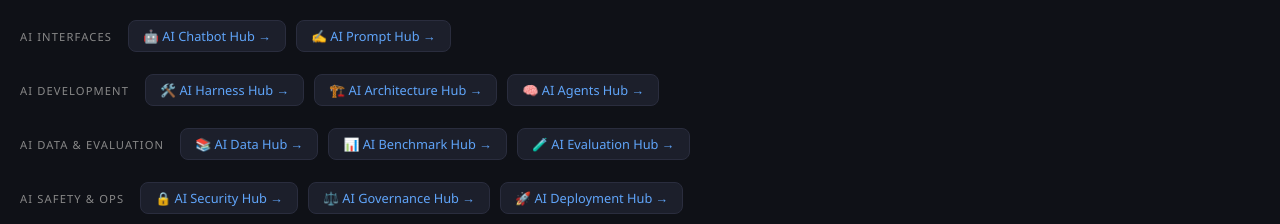
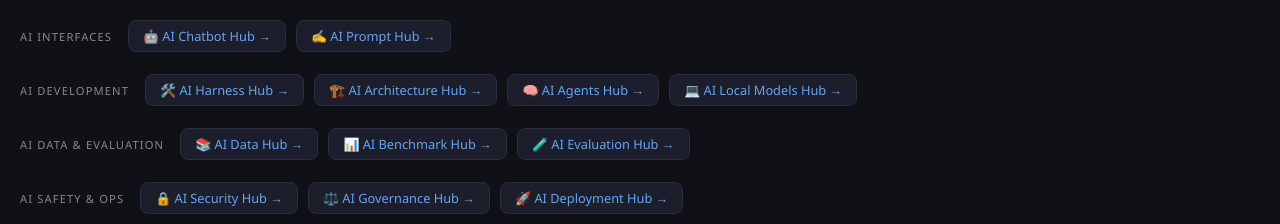
Before and after one commit to JoeMBraun/ai-hub, a plain HTML site: page governance-hub.html in a window 1280 px wide. Shown: the top 224 px of the page. Drawn offline with Linux system fonts and the light colour scheme.

Commit message:
Add link to AI Local Models Hub in navigation

```diff
--- a/governance-hub.html
+++ b/governance-hub.html
@@ -152,6 +152,7 @@
         <a href="harness-hub.html">🛠️ AI Harness Hub →</a>
         <a href="architecture-hub.html">🏗️ AI Architecture Hub →</a>
         <a href="agents-hub.html">🧠 AI Agents Hub →</a>
+        <a href="local-models-hub.html">💻 AI Local Models Hub →</a>
     </div>
 
     <div class="nav-group">
```
